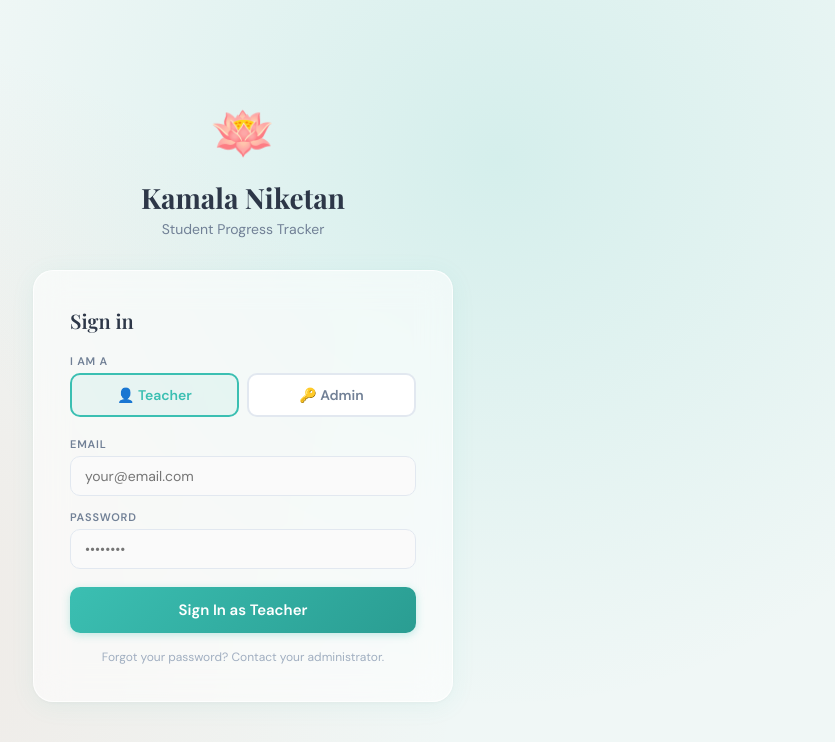
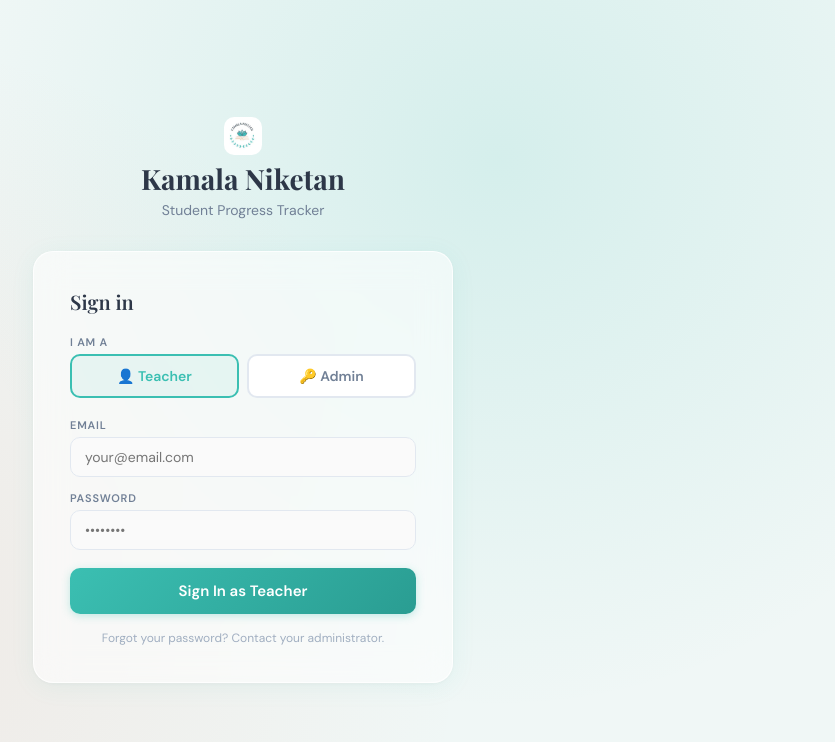
Before and after one commit to Darshni06/kamala-niketan, a React (Vite) app: page / in a window 1280 px wide. Shown: the top 742 px of the page, without its empty margins (397-1232 px from the left). Built offline with nearby package versions, Linux system fonts and the light colour scheme; no server answers.

Commit message:
Add school logo

```diff
--- a/src/pages/LoginPage.jsx
+++ b/src/pages/LoginPage.jsx
@@ -42,7 +42,7 @@ export default function LoginPage() {
     }}>
       <div style={{ width: '100%', maxWidth: 420 }}>
         <div style={{ textAlign: 'center', marginBottom: 32 }}>
-          <div style={{ fontSize: 52, marginBottom: 12 }}>🪷</div>
+          <img src="/logo.jpeg" alt="Kamala Niketan" style={{width: 38, height: 38, borderRadius: 10, objectFit: 'cover'}} />
           <div style={{ fontFamily: 'Playfair Display', fontSize: 28, fontWeight: 700, color: '#2D3748' }}>Kamala Niketan</div>
           <div style={{ fontSize: 14, color: '#718096', marginTop: 4 }}>Student Progress Tracker</div>
         </div>
```
